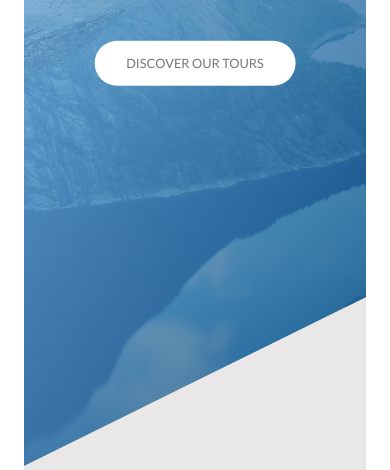
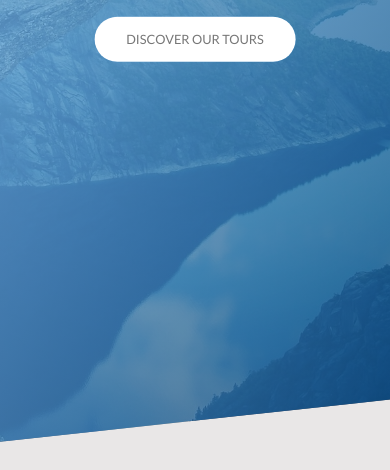
Before and after one commit to markruth2nd/advanced-css-course, a website: page Natours/starter/index.html in a window 390 px wide. Shown: the part 360-830 px from the top of the page. Drawn offline with Linux system fonts and the light colour scheme.

Commit message:
Updated media queries for main sections, fine tuning still required

```diff
--- a/Natours/starter/sass/abstracts/_mixins.scss
+++ b/Natours/starter/sass/abstracts/_mixins.scss
@@ -33,6 +33,9 @@ breakpoint argument choices:
 - tab-port
 - tab-land
 - big-desktop
+
+ORDER OF MEDIA QUERIES IS IMPORTANT
+ORDER: Base + Typography -> General Layout -> Page Layout -> Components
  */
 @mixin respond($breakpoint) {
     @if $breakpoint == phone {
--- a/Natours/starter/sass/abstracts/_variables.scss
+++ b/Natours/starter/sass/abstracts/_variables.scss
@@ -28,4 +28,5 @@ $default-font-size: 1.6rem;
 //GRID
 $grid-width: 114rem;
 $gutter-vertical: 8rem;
+$gutter-vertical-small: 6rem;
 $gutter-horizontal: 6rem;
--- a/Natours/starter/sass/base/_base.scss
+++ b/Natours/starter/sass/base/_base.scss
@@ -32,4 +32,10 @@ html{
 
 body{
     box-sizing: border-box;
+    padding: 3rem;
+
+    @include respond(tab-port) {
+            // width < 900px?
+            padding: 0;
+        }
 }
--- a/Natours/starter/sass/base/_typography.scss
+++ b/Natours/starter/sass/base/_typography.scss
@@ -5,7 +5,7 @@ body{
     /* font-size: 16px; */
     line-height: 1.7;
     color: $color-grey-dark;
-    padding: 3rem;
+
 }
 
 .heading-primary{
@@ -15,7 +15,7 @@ body{
     backface-visibility: hidden;
     margin-bottom: 6rem;
 
-    &--main{
+    &--main {
             display: block;
             font-size: 6rem;
             font-weight: 400;
@@ -30,6 +30,13 @@ body{
             /* animation-delay: 0.5s; */
         }
 
+    @include respond(phone) {
+        letter-spacing: 1rem;
+        font-family: 5rem;
+    }
+
+
+
     &--sub{
         display: block;
         font-size: 2rem;
@@ -37,6 +44,10 @@ body{
         letter-spacing: 1.75rem;
 
         animation: moveInRight 1s ease-out;
+
+        @include respond(phone) {
+                letter-spacing: .5rem;
+            }
     }
 }
 
@@ -44,9 +55,19 @@ body{
     font-size: 3.5rem;
     text-transform: uppercase;
     font-weight: 700;
-
+    display: inline-block;
+    background-image: linear-gradient(to right, $color-primary-light, $color-primary-dark);
+    -webkit-background-clip: text;
+    color: transparent;
     letter-spacing: .2rem;
     transition: all .2s;
+
+    @include respond(tab-port) {
+        font-size: 3rem;
+    }
+    @include respond(phone) {
+        font-size: 2.5rem;
+    }
 
     &:hover {
         transform: skewY(2deg) skewX(15deg) scale(1.1);
--- a/Natours/starter/sass/layout/_footer.scss
+++ b/Natours/starter/sass/layout/_footer.scss
@@ -3,6 +3,10 @@
     padding: 10rem 0;
     font-size: 1.4rem;
     color: $color-grey-light-1;
+
+    @include respond(tab-port) {
+        padding: 8rem 0;
+    }
 
     &__logo-box {
         text-align: center;
@@ -19,6 +23,11 @@
         width: 73%;
         padding-top: 2rem;
         display: flex;
+
+        @include respond(tab-port) {
+            width: 100%;
+            text-align: center;
+        }
     }
 
     &__list {
@@ -58,5 +67,10 @@
         padding-top: 2rem;
         width: 80%;
         float: right;
+
+        @include respond(tab-port) {
+            width: 100%;
+            float: none;
+        }
     }
 }
--- a/Natours/starter/sass/layout/_grid.scss
+++ b/Natours/starter/sass/layout/_grid.scss
@@ -6,7 +6,18 @@
     //The below will be applied to all children of the .row class except the last child
     &:not(:last-child) {
         margin-bottom: $gutter-vertical;
+
+        @include respond(tab-port) {
+                // width < 900px?
+                margin-bottom: $gutter-vertical-small;
+        }
     }
+
+        @include respond(tab-port) {
+            // width < 900px?
+            max-width: 50rem;
+            padding: 0 2rem;
+        }
 
     @include clearfix;
 
@@ -16,7 +27,20 @@
         //The below will be applied to all children of the .col-1of-2 class except the last child
         &:not(:last-child) {
                 margin-right: $gutter-horizontal;
-    }
+
+                @include respond(tab-port) {
+                        // width < 900px?
+                margin-right: 0;
+                margin-bottom: $gutter-vertical-small;
+            }
+        }
+
+        @include respond(tab-port) {
+            // width < 900px?
+            width: 100% !important;
+        }
+
+
     }
 
     .col-1-of-2 {
--- a/Natours/starter/sass/layout/_header.scss
+++ b/Natours/starter/sass/layout/_header.scss
@@ -7,6 +7,11 @@
     clip-path: polygon(0 0, 100% 0, 100% 75vh, 0 100%);
     -wekit-clip-path: polygon(0 0, 100% 0, 100% 75vh, 0 100%);
     position: relative;
+
+    @include respond(phone) {
+        clip-path: polygon(0 0, 100% 0, 100% 90vh, 0 100%);
+            -wekit-clip-path: polygon(0 0, 100% 0, 100% 90vh, 0 100%);
+    }
 
     &__logo-box{
         position: absolute;
--- a/Natours/starter/sass/layout/_navigation.scss
+++ b/Natours/starter/sass/layout/_navigation.scss
@@ -16,6 +16,16 @@
         box-shadow: 0 1rem 3rem rgba($color-black, .1);
         text-align: center;
         cursor: pointer;
+
+        @include respond(tab-port) {
+            // width < 900px?
+            top: 4rem;
+            right: 4rem;
+        }
+        @include respond(phone) {
+            top: 3rem;
+            right: 3rem;
+        }
     }
 
     &__background {
@@ -30,7 +40,15 @@
 
         transition: transform .8s cubic-bezier(0.83, 0, 0.17, 1);
 
-        //transform: scale(80);
+        @include respond(tab-port) {
+            // width < 900px?
+            top: 4.5rem;
+            right: 4.5rem;
+        }
+        @include respond(phone) {
+            top: 3.5rem;
+            right: 3.5rem;
+        }
     }
 
     &__nav {
```
Also changed, not shown: Natours/starter/css/style.css. Lines whose indentation alone changed are shown as unchanged.
